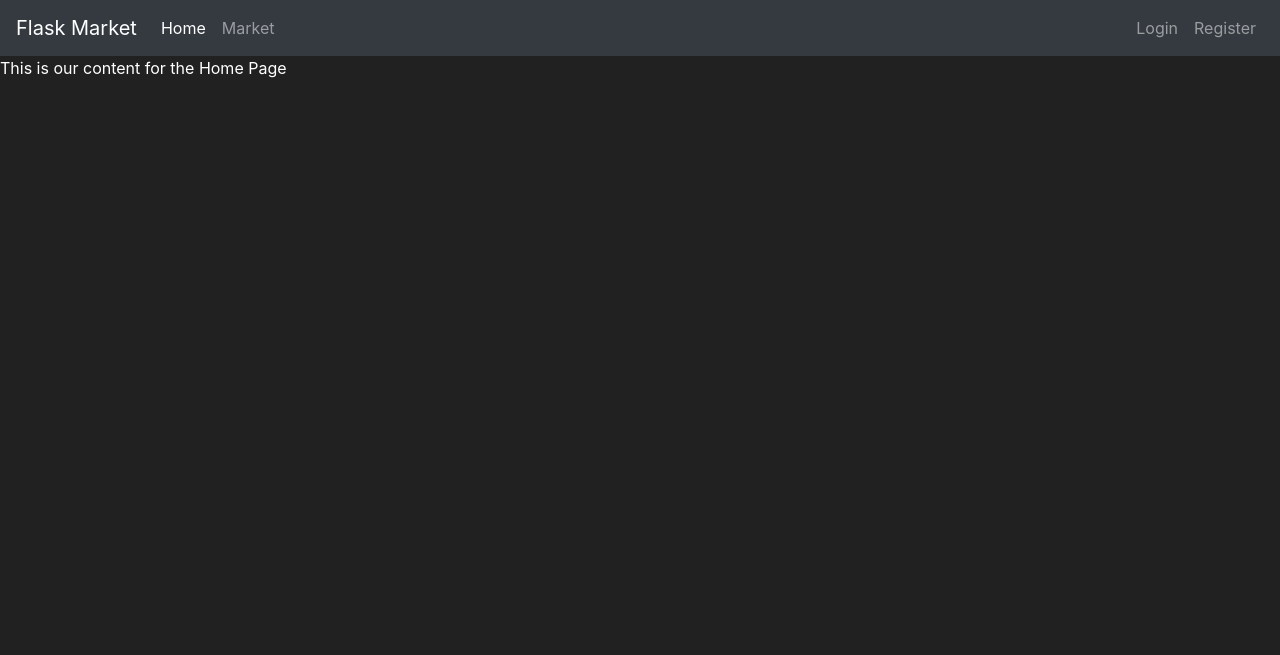
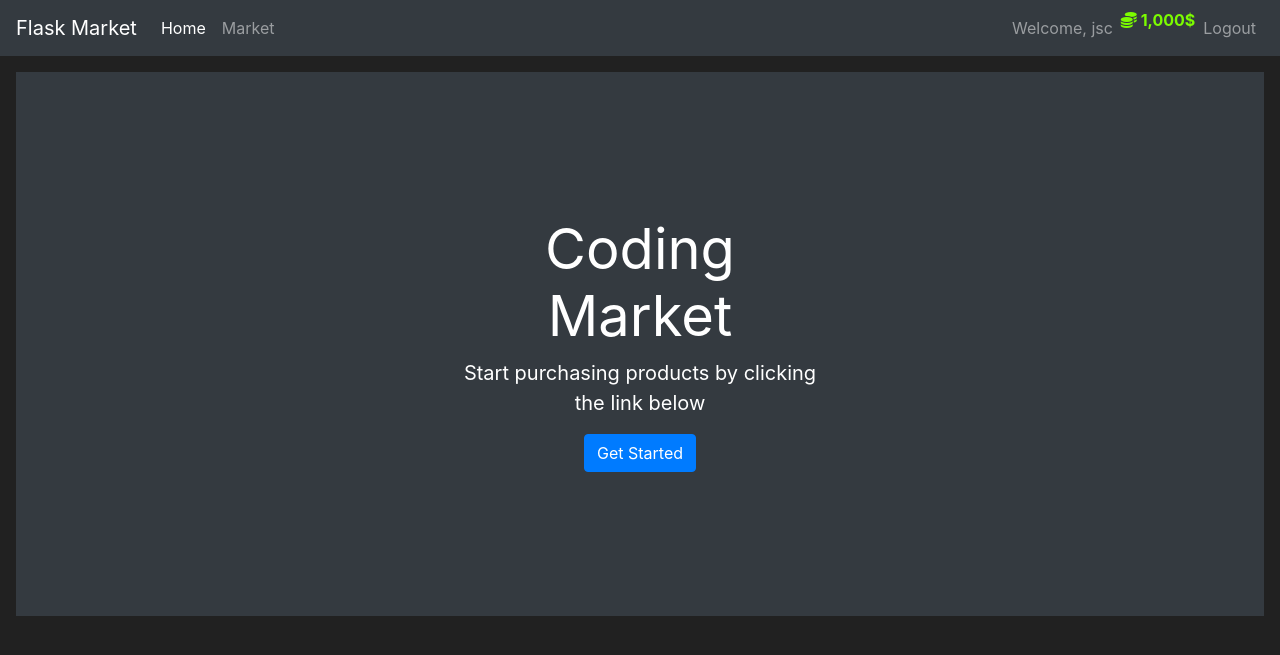
Before and after one commit to antonVosc/flask-work, a Flask app: page /home in a window 1280 px wide. Shown: the top 655 px of the page. Run offline with Flask 3, Linux system fonts and the light colour scheme; a user stored in the database is signed in; some libraries are stand-ins or nearby versions.

Commit message:
Work on personalised page, added budget and items to purchase, made page look better

```diff
--- a/market/__init__.py
+++ b/market/__init__.py
@@ -10,5 +10,7 @@ app.config['SECRET_KEY'] = 'ff666355fa40faf059e48762'
 db = SQLAlchemy(app)
 bcrypt = Bcrypt(app)
 login_manager = LoginManager(app)
+login_manager.login_view = "login_page"
+login_manager.login_message_category = "info"
 
 from market import routes
--- a/market/models.py
+++ b/market/models.py
@@ -13,6 +13,13 @@ class User(db.Model, UserMixin):
   password_hash = db.Column(db.String(length=60), nullable=False)
   budget = db.Column(db.Integer(), nullable=False, default=1000)
   items = db.relationship('Item', backref='owned_user', lazy=True)
+
+  @property
+  def prettier_budget(self):
+    if len(str(self.budget)) >= 4:
+      return f'{str(self.budget)[:-3]},{str(self.budget)[-3:]}$'
+    else:
+      return f"{self.budget}$"
 
   @property
   def password(self):
--- a/market/routes.py
+++ b/market/routes.py
@@ -2,7 +2,7 @@ from market import app, db
 from flask import render_template, redirect, url_for, flash
 from market.models import Item, User
 from market.forms import RegisterForm, LoginForm
-from flask_login import login_user
+from flask_login import login_user, logout_user, login_required
 
 @app.route('/')
 @app.route('/home')
@@ -10,6 +10,7 @@ def home_page():
   return render_template('home.html')
 
 @app.route('/market')
+@login_required
 def market_page():
   items = Item.query.all()
 
@@ -24,6 +25,9 @@ def register_page():
 
     db.session.add(user_to_create)
     db.session.commit()
+
+    login_user(user_to_create)
+    flash(f"Account created successfully! You are now logged in as {user_to_create.username}", category='success')
 
     return redirect(url_for('market_page'))
 
@@ -49,3 +53,11 @@ def login_page():
       flash('Username and password do not match! Please try again', category='danger')
 
   return render_template('login.html', form=form)
+
+@app.route('/logout')
+def logout_page():
+  logout_user()
+
+  flash("You have been logged out!", category='info')
+
+  return redirect(url_for("home_page"))
--- a/market/templates/base.html
+++ b/market/templates/base.html
@@ -10,6 +10,8 @@
 
       {% endblock %}
     </title>
+
+    <link rel="stylesheet" href="https://cdnjs.cloudflare.com/ajax/libs/font-awesome/6.4.0/css/all.min.css" />
   </head>
 
   <body>
@@ -23,7 +25,7 @@
       <div class="collapse navbar-collapse" id="navbarNav">
         <ul class="navbar-nav mr-auto">
           <li class="nav-item active">
-            <a class="nav-link" href="{{ url_for('home_page') }}">Home <span class="sr-only">{current}</span></a>
+            <a class="nav-link" href="{{ url_for('home_page') }}">Home <span class="sr-only">(current)</span></a>
           </li>
 
           <li class="nav-item">
@@ -31,6 +33,22 @@
           </li>
         </ul>
 
+        {% if current_user.is_authenticated %}
+          <ul class="navbar-nav">
+            <li class="nav-item">
+              <a class="nav-link">Welcome, {{ current_user.username }}</a>
+            </li>
+
+            <li class="nav-item" style="color: lawngreen; font-weight: bold">
+              <i class="fas fa-coins"></i>
+              {{ current_user.prettier_budget }}
+            </li>
+
+            <li class="nav-item">
+              <a class="nav-link" href="{{ url_for('logout_page') }}">Logout</a>
+            </li>
+          </ul>
+        {% else %}
           <ul class="navbar-nav">
             <li class="nav-item">
               <a class="nav-link" href="{{ url_for('login_page') }}">Login</a>
@@ -40,6 +58,7 @@
               <a class="nav-link" href="{{ url_for('register_page') }}">Register</a>
             </li>
           </ul>
+        {% endif %}
       </div>
     </nav>
 
@@ -61,7 +80,6 @@
 
     {% endblock %}
 
-    <script src="https://kit.fontawesome.com/a076d05399.js"></script>
     <script src="https://code.jquery.com/jquery-3.5.1.slim.min.js" integrity="sha384-DfXdz2htPH0lsSSs5nCTpuj/zy4C+OGpamoFVy38MVBnE+IbbVYUew+OrCXaRkfj" crossorigin="anonymous"></script>
     <script src="https://cdn.jsdelivr.net/npm/popper.js@1.16.1/dist/umd/popper.min.js" integrity="sha384-9/reFTGAW83EW2RDu2S0VKaIzap3H66lZH81PoYlFhbGU+6BZp6G7niu735Sk7lN" crossorigin="anonymous"></script>
     <script src="https://stackpath.bootstrapcdn.com/bootstrap/4.5.2/js/bootstrap.min.js" integrity="sha384-B4gt1jrGC7Jh4AgTPSdUtOBvfO8shuf57BaghqFfPlYxofvL8/KUEfYiJOMMV+rV" crossorigin="anonymous"></script>
--- a/market/templates/home.html
+++ b/market/templates/home.html
@@ -1,9 +1,18 @@
 {% extends 'base.html' %}
 
 {% block title %}
-  Home Page
+  Welcome to Coding Market
 {% endblock %}
 
 {% block content %}
-  This is our content for the Home Page
+  <div class="position-relative overflow-hidden p-3 p-md-5 m-md-3 text-center bg-dark" style="color:white">
+    <div class="col-md-5 p-lg-5 mx-auto my-5">
+      <h1 class="display-4 font-weight-normal">Coding Market</h1>
+      <p class="lead font-weight-normal">Start purchasing products by clicking the link below</p>
+      <a class="btn btn-primary" href="{{ url_for('market_page') }}">Get Started</a>
+    </div>
+
+    <div class="product-device box-shadow d-none d-md-block"></div>
+    <div class="product-device product-device-2 box-shadow d-none d-md-block"></div>
+  </div>
 {% endblock %}
```
Also changed, not shown: market/templates/market.html (+16 -0 lines), instance/market.db. Lines whose indentation alone changed are shown as unchanged.
